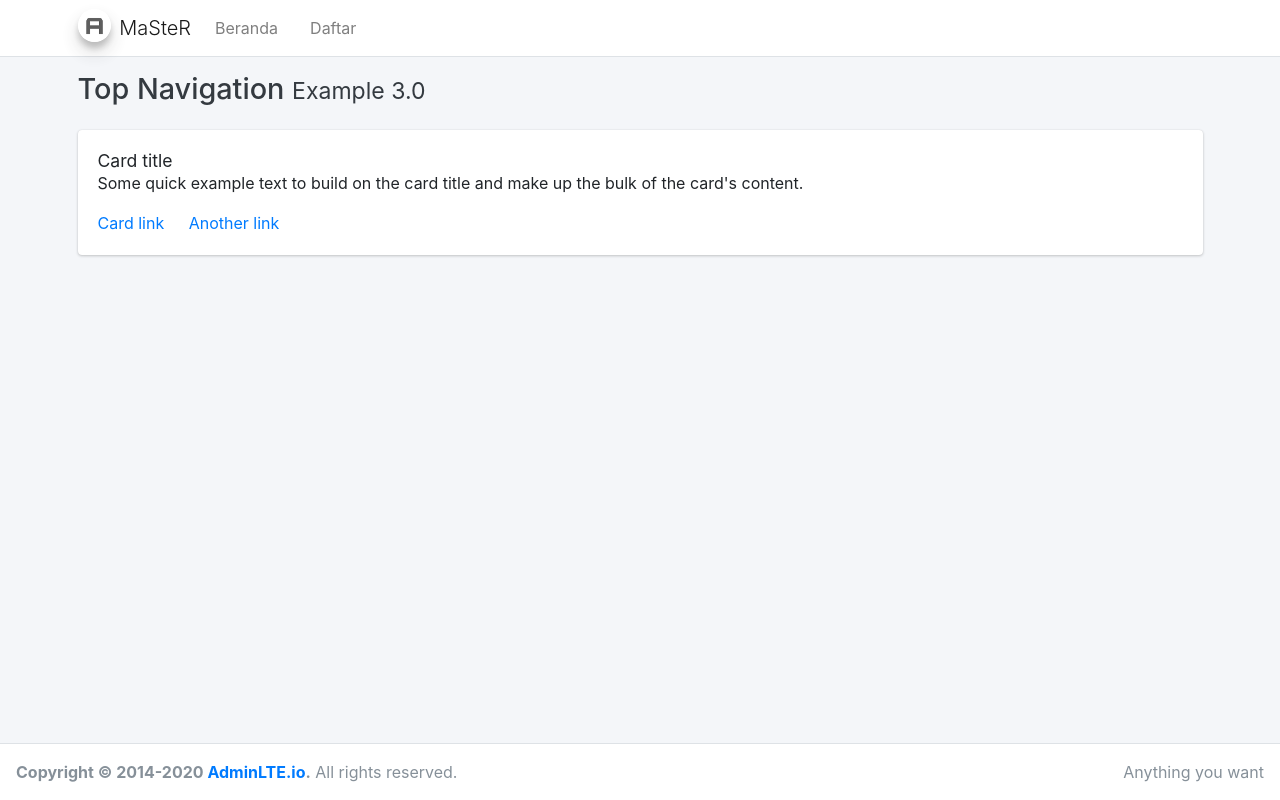
After one commit to adnansurya/MaSteR, a PHP site: page / in a window 1280 px wide. The commit adds this page. Run offline with PHP 8.4, Linux system fonts and the light colour scheme; some libraries are stand-ins or nearby versions; some web fonts are replaced.

```diff
--- a/global.php
+++ b/global.php
@@ -1,3 +1,12 @@
 <?php
-    $web_name = 'MaSteR';
+
+function gotolink($link){
+    echo "<script> window.location.href=".$link. "; </script>";
+}
+
+$web_name = 'MaSteR';
+
+
+
+
 ?>
--- /dev/null
+++ b/index.php
@@ -0,0 +1,72 @@
+<!DOCTYPE html>
+<!--
+This is a starter template page. Use this page to start your new project from
+scratch. This page gets rid of all links and provides the needed markup only.
+-->
+<?php include('global.php'); ?>
+<html lang="en">
+<head>
+
+  <?php include('partials/head.php'); ?>
+  <title><?php echo $web_name; ?>  | Beranda</title>
+</head>
+<body class="hold-transition layout-top-nav">
+<div class="wrapper">
+
+  <!-- Navbar -->
+  <?php include('partials/topbar.php'); ?>
+  <!-- /.navbar -->
+
+  <!-- Content Wrapper. Contains page content -->
+  <div class="content-wrapper">
+    <!-- Content Header (Page header) -->
+    <div class="content-header">
+      <div class="container">
+        <div class="row mb-2">
+          <div class="col-sm-6">
+            <h1 class="m-0 text-dark"> Top Navigation <small>Example 3.0</small></h1>
+          </div>
+        </div><!-- /.row -->
+      </div><!-- /.container-fluid -->
+    </div>
+    <!-- /.content-header -->
+
+    <!-- Main content -->
+    <div class="content">
+      <div class="container">
+        <div class="row">
+          <div class="col-lg-12">
+            <div class="card">
+              <div class="card-body">
+                <h5 class="card-title">Card title</h5>
+
+                <p class="card-text">
+                  Some quick example text to build on the card title and make up the bulk of the card's
+                  content.
+                </p>
+
+                <a href="#" class="card-link">Card link</a>
+                <a href="#" class="card-link">Another link</a>
+              </div>
+            </div>
+            <!-- /.card -->
+          </div>
+        </div>
+        <!-- /.row -->
+      </div><!-- /.container-fluid -->
+    </div>
+    <!-- /.content -->
+  </div>
+  <!-- /.content-wrapper -->
+
+
+  <!-- Main Footer -->
+  <?php include('partials/footer.php'); ?>
+</div>
+<!-- ./wrapper -->
+
+<!-- REQUIRED SCRIPTS -->
+
+  <?php include('partials/scripts.php') ?>
+</body>
+</html>
--- a/partials/topbar.php
+++ b/partials/topbar.php
@@ -13,7 +13,7 @@
         <!-- Left navbar links -->
         <ul class="navbar-nav">
           <li class="nav-item">
-            <a href="index3.html" class="nav-link">Beranda</a>
+            <a href="index.php" class="nav-link">Beranda</a>
           </li>
           <li class="nav-item">
             <a href="/MaSteR/daftar.php" class="nav-link">Daftar</a>
```
Also changed, not shown: daftar.php (+22 -0 lines), form/daftar.php (+5 -2 lines), 1 other file.
